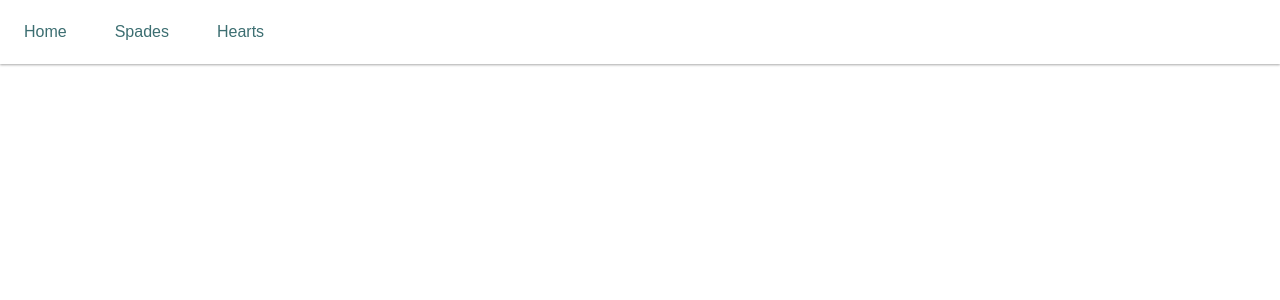
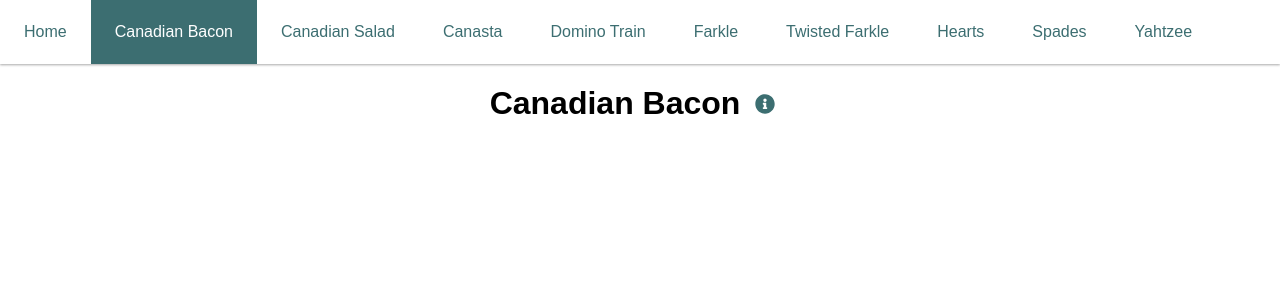
Before and after one commit to phillipsdev/score-keeper, a React (Create React App) app in the folder client/: page /canadian_bacon in a window 1280 px wide. Shown: the top 300 px of the page. Built offline with nearby package versions, Linux system fonts and the light colour scheme.

Commit message:
add placeholder components for all games to be done

```diff
--- a/client/src/App.js
+++ b/client/src/App.js
@@ -2,8 +2,15 @@ import React, { Component } from "react";
 import { Route, NavLink } from "react-router-dom";
 
 import Home from "./components/Home";
+import Canasta from "./components/canasta/Canasta";
+import Canadian_Bacon from "./components/can_bacon/Canadian_Bacon";
+import Canadian_Salad from "./components/can_salad/Canadian_Salad";
+import Domino_Train from "./components/domino_train/Domino_Train";
+import Farkle from "./components/farkle/Farkle";
+import Twisted_Farkle from "./components/twisted_farkle/Twisted_Farkle";
+import Hearts from "./components/hearts/Hearts";
 import Spades from "./components/spades/Spades";
-import Hearts from "./components/hearts/Hearts";
+import Yahtzee from "./components/yahtzee/Yahtzee";
 
 import "./App.css";
 
@@ -23,8 +30,33 @@ class App extends Component {
             </NavLink>
           </li>
           <li>
-            <NavLink to="/spades" activeClassName="activeNavButton">
-              Spades
+            <NavLink to="/canadian_bacon" activeClassName="activeNavButton">
+              Canadian Bacon
+            </NavLink>
+          </li>
+          <li>
+            <NavLink to="/canadian_salad" activeClassName="activeNavButton">
+              Canadian Salad
+            </NavLink>
+          </li>
+          <li>
+            <NavLink to="/canasta" activeClassName="activeNavButton">
+              Canasta
+            </NavLink>
+          </li>
+          <li>
+            <NavLink to="/domino_train" activeClassName="activeNavButton">
+              Domino Train
+            </NavLink>
+          </li>
+          <li>
+            <NavLink to="/farkle" activeClassName="activeNavButton">
+              Farkle
+            </NavLink>
+          </li>
+          <li>
+            <NavLink to="/twisted_farkle" activeClassName="activeNavButton">
+              Twisted Farkle
             </NavLink>
           </li>
           <li>
@@ -32,10 +64,27 @@ class App extends Component {
               Hearts
             </NavLink>
           </li>
+          <li>
+            <NavLink to="/spades" activeClassName="activeNavButton">
+              Spades
+            </NavLink>
+          </li>
+          <li>
+            <NavLink to="/yahtzee" activeClassName="activeNavButton">
+              Yahtzee
+            </NavLink>
+          </li>
         </ul>
         <Route exact path="/" component={Home} />
+        <Route exact path="/canadian_bacon" component={Canadian_Bacon} />
+        <Route exact path="/canadian_salad" component={Canadian_Salad} />
+        <Route exact path="/canasta" component={Canasta} />
+        <Route exact path="/domino_train" component={Domino_Train} />
+        <Route exact path="/farkle" component={Farkle} />
+        <Route exact path="/twisted_farkle" component={Twisted_Farkle} />
+        <Route exact path="/hearts" component={Hearts} />
         <Route exact path="/spades" component={Spades} />
-        <Route exact path="/hearts" component={Hearts} />
+        <Route exact path="/yahtzee" component={Yahtzee} />
       </div>
     );
   }
--- a/client/src/components/Modal.js
+++ b/client/src/components/Modal.js
@@ -7,14 +7,6 @@ class Modal extends Component {
 
   games = [
     {
-      name: "spades",
-      rules: "Spades rules"
-    },
-    {
-      name: "canasta",
-      rules: "Canasta rules"
-    },
-    {
       name: "canadian_bacon",
       rules: "Canadian Bacon rules"
     },
@@ -23,8 +15,8 @@ class Modal extends Component {
       rules: "Canadian Salad rules"
     },
     {
-      name: "hearts",
-      rules: "Hearts rules"
+      name: "canasta",
+      rules: "Canasta rules"
     },
     {
       name: "domino_train",
@@ -37,6 +29,14 @@ class Modal extends Component {
     {
       name: "twisted_farkle",
       rules: "Twisted Farkle rules"
+    },
+    {
+      name: "hearts",
+      rules: "Hearts rules"
+    },
+    {
+      name: "spades",
+      rules: "Spades rules"
     },
     {
       name: "yahtzee",
--- /dev/null
+++ b/client/src/components/can_bacon/Canadian_Bacon.js
@@ -0,0 +1,34 @@
+import React, { Component } from "react";
+import Modal from "../Modal";
+
+import { FontAwesomeIcon } from "@fortawesome/react-fontawesome";
+
+class Canadian_Bacon extends Component {
+  state = {
+    modal: false
+  };
+
+  toggleModal = () => {
+    this.setState({ modal: !this.state.modal });
+  };
+
+  render() {
+    return (
+      <div className="game-header">
+        <h1>Canadian Bacon</h1>
+        <FontAwesomeIcon
+          icon="info-circle"
+          className="info-icon"
+          onClick={this.toggleModal}
+        />
+        <Modal
+          game="canadian_bacon"
+          isOpen={this.state.modal}
+          toggleModal={this.toggleModal}
+        />
+      </div>
+    );
+  }
+}
+
+export default Canadian_Bacon;
--- /dev/null
+++ b/client/src/components/can_salad/Canadian_Salad.js
@@ -0,0 +1,34 @@
+import React, { Component } from "react";
+import Modal from "../Modal";
+
+import { FontAwesomeIcon } from "@fortawesome/react-fontawesome";
+
+class Canadian_Salad extends Component {
+  state = {
+    modal: false
+  };
+
+  toggleModal = () => {
+    this.setState({ modal: !this.state.modal });
+  };
+
+  render() {
+    return (
+      <div className="game-header">
+        <h1>Canadian Salad</h1>
+        <FontAwesomeIcon
+          icon="info-circle"
+          className="info-icon"
+          onClick={this.toggleModal}
+        />
+        <Modal
+          game="canadian_salad"
+          isOpen={this.state.modal}
+          toggleModal={this.toggleModal}
+        />
+      </div>
+    );
+  }
+}
+
+export default Canadian_Salad;
--- /dev/null
+++ b/client/src/components/canasta/Canasta.js
@@ -0,0 +1,34 @@
+import React, { Component } from "react";
+import Modal from "../Modal";
+
+import { FontAwesomeIcon } from "@fortawesome/react-fontawesome";
+
+class Canasta extends Component {
+  state = {
+    modal: false
+  };
+
+  toggleModal = () => {
+    this.setState({ modal: !this.state.modal });
+  };
+
+  render() {
+    return (
+      <div className="game-header">
+        <h1>Canasta</h1>
+        <FontAwesomeIcon
+          icon="info-circle"
+          className="info-icon"
+          onClick={this.toggleModal}
+        />
+        <Modal
+          game="canasta"
+          isOpen={this.state.modal}
+          toggleModal={this.toggleModal}
+        />
+      </div>
+    );
+  }
+}
+
+export default Canasta;
--- /dev/null
+++ b/client/src/components/domino_train/Domino_Train.js
@@ -0,0 +1,34 @@
+import React, { Component } from "react";
+import Modal from "../Modal";
+
+import { FontAwesomeIcon } from "@fortawesome/react-fontawesome";
+
+class Domino_Train extends Component {
+  state = {
+    modal: false
+  };
+
+  toggleModal = () => {
+    this.setState({ modal: !this.state.modal });
+  };
+
+  render() {
+    return (
+      <div className="game-header">
+        <h1>Domino Train</h1>
+        <FontAwesomeIcon
+          icon="info-circle"
+          className="info-icon"
+          onClick={this.toggleModal}
+        />
+        <Modal
+          game="domino_train"
+          isOpen={this.state.modal}
+          toggleModal={this.toggleModal}
+        />
+      </div>
+    );
+  }
+}
+
+export default Domino_Train;
--- /dev/null
+++ b/client/src/components/farkle/Farkle.js
@@ -0,0 +1,34 @@
+import React, { Component } from "react";
+import Modal from "../Modal";
+
+import { FontAwesomeIcon } from "@fortawesome/react-fontawesome";
+
+class Farkle extends Component {
+  state = {
+    modal: false
+  };
+
+  toggleModal = () => {
+    this.setState({ modal: !this.state.modal });
+  };
+
+  render() {
+    return (
+      <div className="game-header">
+        <h1>Farkle</h1>
+        <FontAwesomeIcon
+          icon="info-circle"
+          className="info-icon"
+          onClick={this.toggleModal}
+        />
+        <Modal
+          game="farkle"
+          isOpen={this.state.modal}
+          toggleModal={this.toggleModal}
+        />
+      </div>
+    );
+  }
+}
+
+export default Farkle;
--- /dev/null
+++ b/client/src/components/twisted_farkle/Twisted_Farkle.js
@@ -0,0 +1,34 @@
+import React, { Component } from "react";
+import Modal from "../Modal";
+
+import { FontAwesomeIcon } from "@fortawesome/react-fontawesome";
+
+class Twisted_Farkle extends Component {
+  state = {
+    modal: false
+  };
+
+  toggleModal = () => {
+    this.setState({ modal: !this.state.modal });
+  };
+
+  render() {
+    return (
+      <div className="game-header">
+        <h1>Twisted Farkle</h1>
+        <FontAwesomeIcon
+          icon="info-circle"
+          className="info-icon"
+          onClick={this.toggleModal}
+        />
+        <Modal
+          game="twisted_farkle"
+          isOpen={this.state.modal}
+          toggleModal={this.toggleModal}
+        />
+      </div>
+    );
+  }
+}
+
+export default Twisted_Farkle;
--- /dev/null
+++ b/client/src/components/yahtzee/Yahtzee.js
@@ -0,0 +1,34 @@
+import React, { Component } from "react";
+import Modal from "../Modal";
+
+import { FontAwesomeIcon } from "@fortawesome/react-fontawesome";
+
+class Yahtzee extends Component {
+  state = {
+    modal: false
+  };
+
+  toggleModal = () => {
+    this.setState({ modal: !this.state.modal });
+  };
+
+  render() {
+    return (
+      <div className="game-header">
+        <h1>Yahtzee</h1>
+        <FontAwesomeIcon
+          icon="info-circle"
+          className="info-icon"
+          onClick={this.toggleModal}
+        />
+        <Modal
+          game="yahtzee"
+          isOpen={this.state.modal}
+          toggleModal={this.toggleModal}
+        />
+      </div>
+    );
+  }
+}
+
+export default Yahtzee;
```
